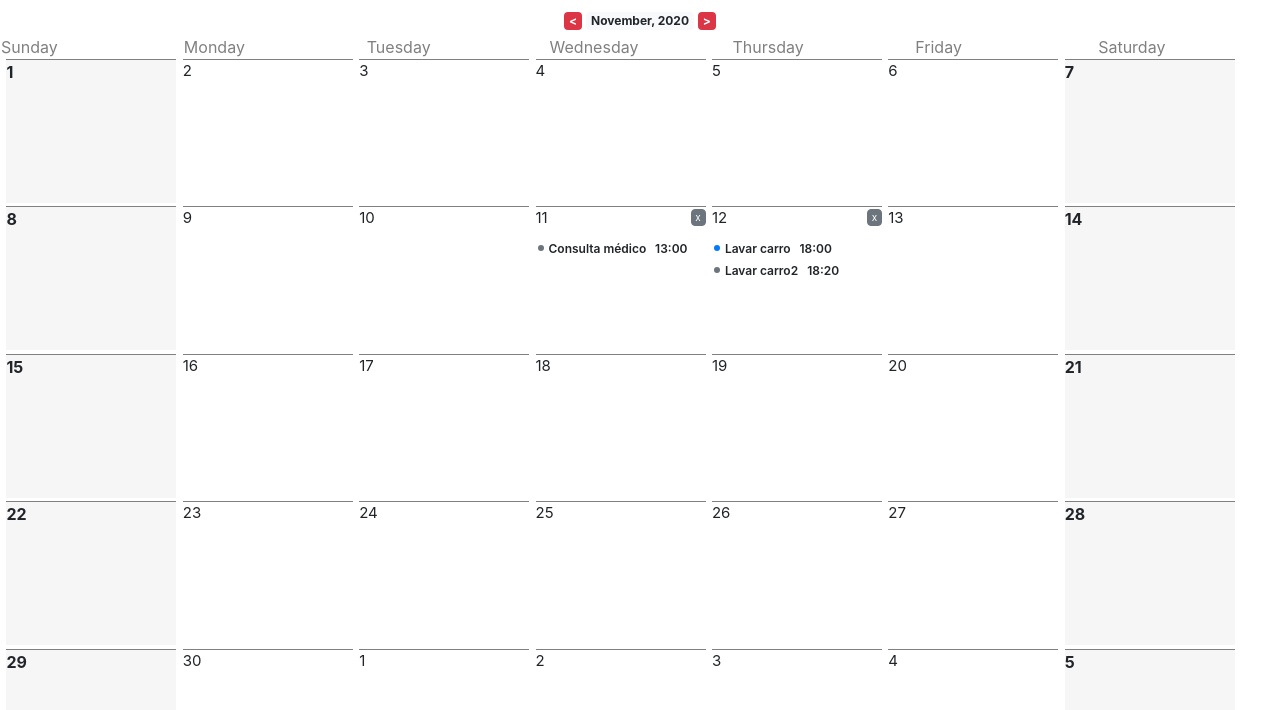
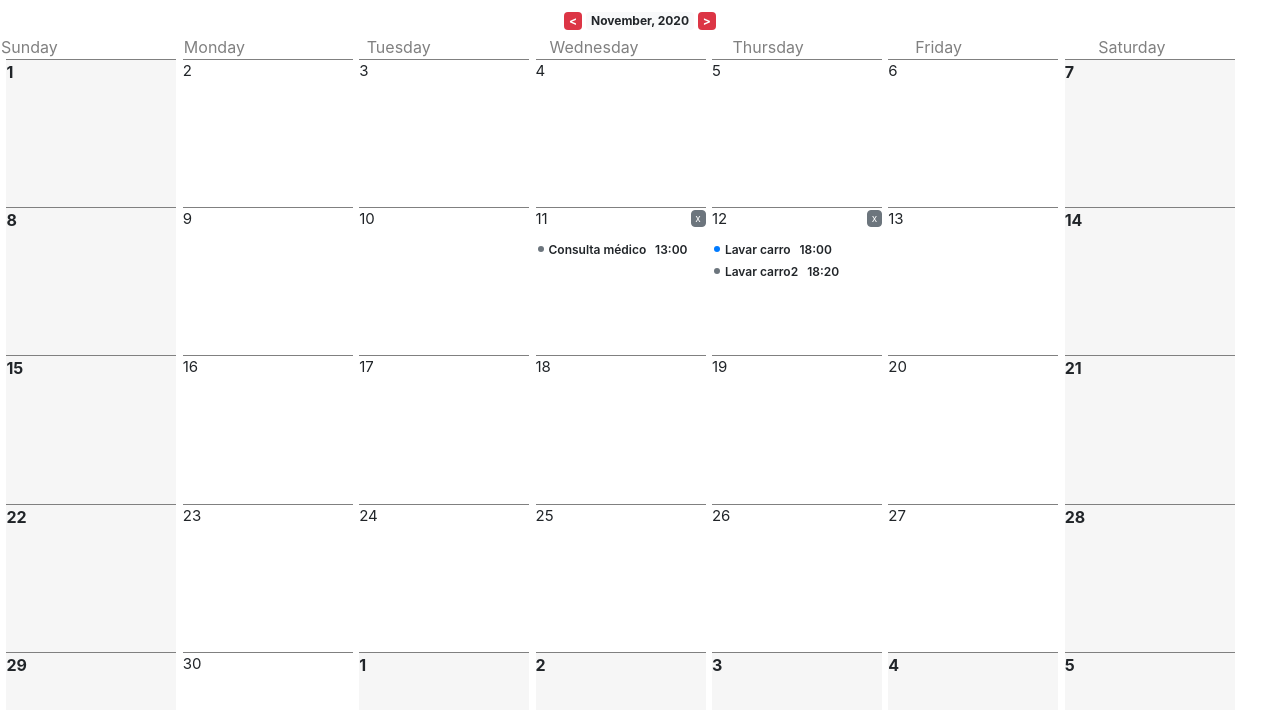
Before and after one commit to LucasBernardes/calendar-code-challenge, a React (Create React App) app: page / in a window 1280 px wide. Shown: the top 710 px of the page. Built offline with nearby package versions, Linux system fonts and the light colour scheme.

Commit message:
Final details css

```diff
--- a/src/Calendar/Calendar.js
+++ b/src/Calendar/Calendar.js
@@ -1,7 +1,6 @@
 import React, { useState, useEffect } from 'react';
 import { useSelector, useDispatch } from 'react-redux';
 import { Tooltip, OverlayTrigger, Button, Badge } from 'react-bootstrap';
-import Alert from './../Alert';
 import moment from 'moment';
 import Modal from '../Modal';
 import './../styles.css';
@@ -33,9 +32,7 @@ function Calendar() {
     let auxMonth = [...currentMonthDates];
     const date = auxMonth[0].day();
     if (date > 0) {
-      console.log(date)
       auxMonth = [...lastMonth.slice(-date), ...currentMonthDates]
-      console.log(auxMonth.lenght)
     }
     if (auxMonth.length < 35) {
       auxMonth = [...auxMonth, ...nextMonth.slice(0, 35 - auxMonth.length)]
@@ -141,13 +138,14 @@ function Calendar() {
         addNewEventVisible={addNewEventVisible}
       />
 
-      <div className="calendar-wrapper">
+      <div className={`calendar-wrapper ${currentMonthDates.length > 35 && 'exception-month-42-lines'}`}>
+      {/* <div className={`${currentMonthDates.length > 35 && 'exception-month-42-lines'}`}> */}
         {
           currentMonthDates.map((date, index) => {
             const formatedDate = date.format('DD/MM/YYYY');
             return (
               <div onClick={() => handleDateClick(date.format('DD/MM/YYYY'), index)} className="calendar-item-wrapper" key={date.format('L')}>
-                <div className={`${(date.day() === 0 || date.day() === 6) ? 'weekend' : 'calendar-item'}`}>
+                <div className={`${(date.day() === 0 || date.day() === 6) || date.format('MMM') !== currentMonth.format("MMM")? 'weekend' : 'calendar-item'}`}>
                   <div className="event-date-number">
                     {date.date()}
                     {events[formatedDate] && events[formatedDate].length > 0 && (
--- a/src/styles.css
+++ b/src/styles.css
@@ -2,7 +2,10 @@
     display: flex;
     flex-wrap: wrap;
     width: 100%;
-    height: calc(100vh - 63px);
+    position: absolute;
+    top: 59px;
+    bottom: 0;
+    /* height: calc(100% - 170px); */
     min-width:600px;
 }
 
@@ -10,8 +13,12 @@
     display: flex;
     height: 200;
     width: 13.78%;
-    height: 18vh;
+    height: 20%;
     padding-left: 0.5%;
+}
+
+.exception-month-42-lines{
+    height: 16.66%;
 }
 
 .remove-all-event-button {
@@ -80,6 +87,7 @@
     display: flex;
     flex-direction: row;
     justify-content: flex-start;
+    cursor: pointer;
     padding: 0 0 0 0;
     margin-bottom: 2px;
     font-weight: 600;
```
Also changed, not shown: 1 other file (tests, documents, lock files or other folders).
